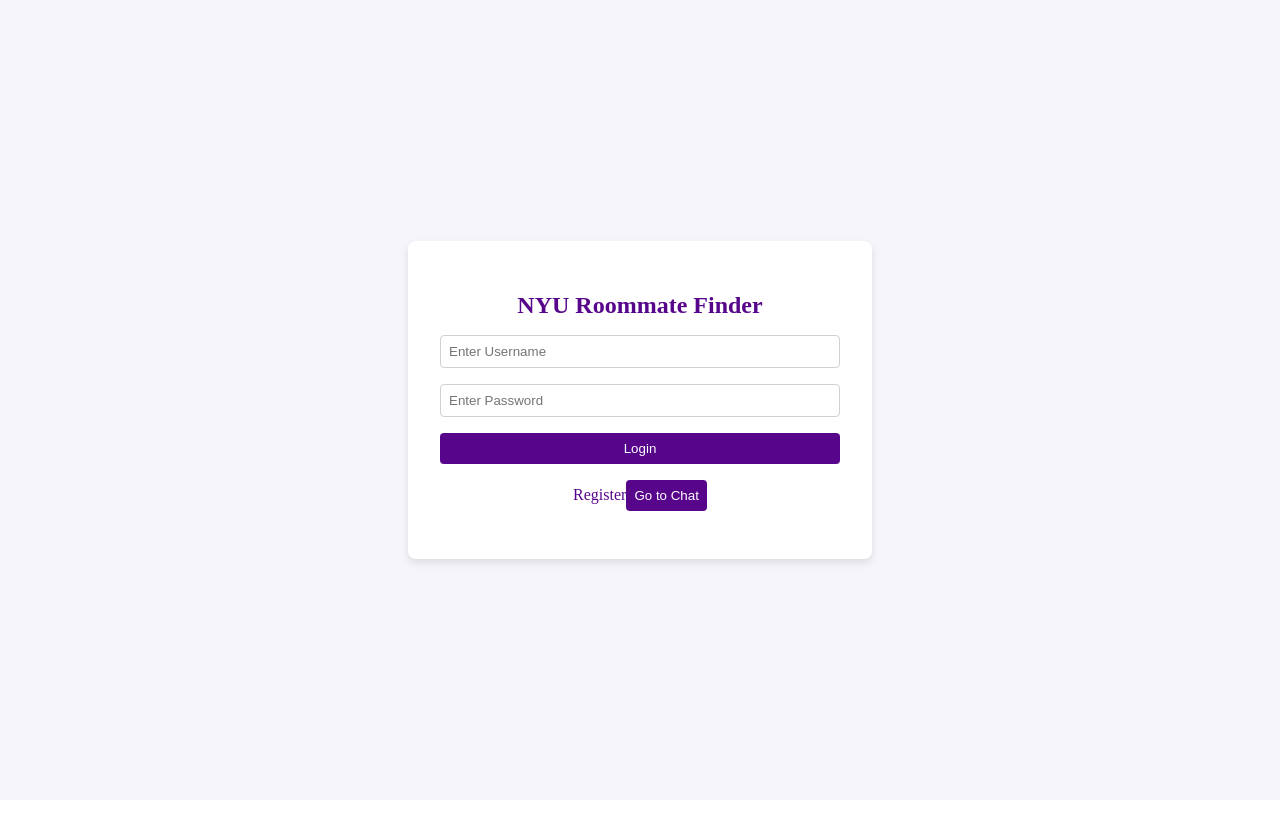
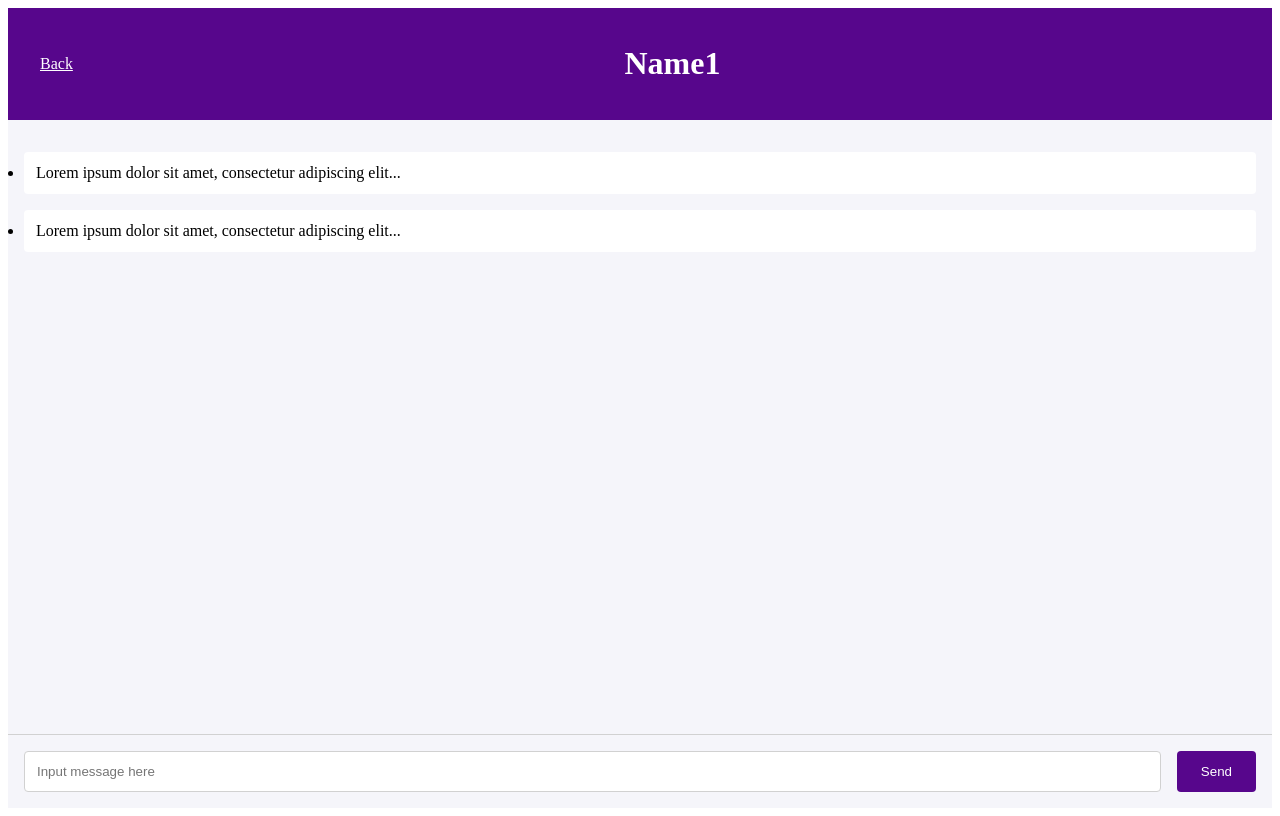
Before and after one commit to yujin-hong-123/roommate-finder, a React (Create React App) app in the folder front-end/: page /chatpage in a window 1280 px wide. Before the commit this address led to /login. Built offline with nearby package versions, Linux system fonts and the light colour scheme.

Commit message:
changed the css naming and changed url routing name for chats page

```diff
--- a/front-end/src/App.js
+++ b/front-end/src/App.js
@@ -1,8 +1,8 @@
 import React from 'react';
 import { BrowserRouter as Router, Routes, Route, Navigate } from 'react-router-dom';
-import LoginForm from './components/LoginForm';
-import RegistrationForm from './components/RegistrationForm';
-import ChatPage from './components/ChatPage';
+import LoginForm from './LoginForm';
+import RegistrationForm from './RegistrationForm';
+import ChatPage from './ChatPage';
 
 function App() {
   return (
@@ -10,7 +10,7 @@
       <Routes>
         <Route path="/login" element={<LoginForm />} />
         <Route path="/register" element={<RegistrationForm />} />
-        <Route path="/chat" element={<ChatPage />} />
+        <Route path="/chatpage" element={<ChatPage />} />
         {/* Redirect all other paths to "/login" */}
         <Route path="*" element={<Navigate replace to="/login" />} />
       </Routes>
--- a/front-end/src/components/ChatPage.js
+++ b/front-end/src/ChatPage.js
@@ -1,6 +1,6 @@
 import React, { useState } from 'react';
 import { Link } from 'react-router-dom';
-import '../styles/chats.css';
+import './chats.css';
 
 function ChatPage() {
   const [message, setMessage] = useState('');
--- a/front-end/src/components/LoginForm.js
+++ b/front-end/src/LoginForm.js
@@ -1,6 +1,8 @@
 import React, { useState } from 'react';
 import { useNavigate } from 'react-router-dom';
 import { Link } from 'react-router-dom';
+import './landingPages.css';
+
 
 function LoginForm() {
   const [username, setUsername] = useState('');
@@ -14,9 +16,9 @@
   };
 
   return (
-    <div className="container">
-      <div className="form-container">
-        <h2 className="title">NYU Roommate Finder</h2>
+    <div className="landingPage-container">
+      <div className="landingPage-form-container">
+        <h2 className="landingPage-title">NYU Roommate Finder</h2>
         <form className="form" onSubmit={handleSubmit}>
           <input
             type="text"
@@ -32,13 +34,13 @@
             placeholder="Enter Password"
             className="input"
           />
-          <button type="submit" className="button">Login</button>
-          <div className="footer">
-            <Link to="/register" className="link">
+          <button type="submit" className="landingPage-button">Login</button>
+          <div className="landingPage-footer">
+            <Link to="/register" className="landingPage-link">
               Register
             </Link>
             {/* Add this button below your Login/Register links */}
-            <button onClick={() => navigate('/chat')} className="button">
+            <button onClick={() => navigate('/chatpage')} className="button">
               Go to Chat
             </button>
           </div>
--- a/front-end/src/components/RegistrationForm.js
+++ b/front-end/src/RegistrationForm.js
@@ -15,10 +15,10 @@
   };
 
   return (
-    <div className="container">
-      <div className="form-container">
-        <h2 className="title">NYU Roommate Finder</h2>
-        <form className="form" onSubmit={handleSubmit}>
+    <div className="landingPage-container">
+      <div className="landingPage-form-container">
+        <h2 className="landingPage-title">NYU Roommate Finder</h2>
+        <form className="landingPage-form" onSubmit={handleSubmit}>
           <input
             type="text"
             value={username}
@@ -40,7 +40,7 @@
             placeholder="Confirm Password"
             className="input"
           />
-          <button type="submit" className="button">Register</button>
+          <button type="submit" className="landingPage-button">Register</button>
         </form>
       </div>
     </div>
--- a/front-end/src/index.js
+++ b/front-end/src/index.js
@@ -1,6 +1,6 @@
 import React from 'react';
 import ReactDOM from 'react-dom';
-import './styles/landingPages.css';
+import './landingPages.css';
 import App from './App';
 
 ReactDOM.render(
--- /dev/null
+++ b/front-end/src/landingPages.css
@@ -0,0 +1,83 @@
+/* Base styles for landing pages */
+.landingPage-container {
+  display: flex;
+  justify-content: center;
+  align-items: center;
+  min-height: 100vh;
+  background-color: #F5F5FA;
+}
+
+.landingPage-form-container {
+  background-color: #FFFFFF;
+  padding: 2rem;
+  border-radius: 8px;
+  box-shadow: 0 4px 8px rgba(0, 0, 0, 0.1);
+  width: 90%;
+  max-width: 400px;
+  margin: auto;
+}
+
+.landingPage-title {
+  color: #57068C;
+  text-align: center;
+  margin-bottom: 1rem;
+  font-size: 1.5rem; /* Larger text on smaller screens */
+}
+
+.landingPage-form {
+  display: flex;
+  flex-direction: column;
+}
+
+.landingPage-input {
+  padding: 0.5rem;
+  margin-bottom: 1rem;
+  border: 1px solid #D1D1D1;
+  border-radius: 4px;
+}
+
+.landingPage-button {
+  background-color: #57068C;
+  color: #FFFFFF;
+  padding: 0.5rem;
+  border: none;
+  border-radius: 4px;
+  margin-bottom: 1rem;
+  cursor: pointer;
+}
+
+.landingPage-button:hover {
+  background-color: #6D28D9;
+}
+
+.landingPage-footer {
+  text-align: center;
+}
+
+.landingPage-link {
+  color: #57068C;
+  text-decoration: none;
+}
+
+.landingPage-link:hover {
+  text-decoration: underline;
+}
+
+/* iPhone 14 Pro Max specific styles */
+@media only screen and (max-width: 428px) {
+  .landingPage-form-container {
+    padding: 1.5rem; /* Slightly less padding on smaller screens */
+  }
+
+  .landingPage-title {
+    font-size: 1.25rem; /* Adjust title size for smaller screens */
+  }
+
+  .landingPage-input {
+    padding: 0.75rem; /* Larger tap targets for inputs */
+  }
+
+  .landingPage-button {
+    padding: 0.75rem; /* Larger tap targets for buttons */
+  }
+}
--- a/front-end/src/styles/landingPages.css
+++ /dev/null
@@ -1,92 +0,0 @@
-/* src/styles/landingPages.css */
-
-/* Base styles */
-body, html {
-    margin: 0;
-    padding: 0;
-    height: 100%;
-  }
-
-  /* Reusable classes */
-  .container {
-    display: flex;
-    justify-content: center;
-    align-items: center;
-    min-height: 100vh;
-    background-color: #F5F5FA;
-  }
-
-  .form-container {
-    background-color: #FFFFFF;
-    padding: 2rem;
-    border-radius: 8px;
-    box-shadow: 0 4px 8px rgba(0, 0, 0, 0.1);
-    width: 90%;
-    max-width: 400px;
-    margin: auto;
-  }
-
-  .title {
-    color: #57068C;
-    text-align: center;
-    margin-bottom: 1rem;
-    font-size: 1.5rem; /* Larger text on smaller screens */
-  }
-
-  .form {
-    display: flex;
-    flex-direction: column;
-  }
-
-  .input {
-    padding: 0.5rem;
-    margin-bottom: 1rem;
-    border: 1px solid #D1D1D1;
-    border-radius: 4px;
-  }
-
-  .button {
-    background-color: #57068C;
-    color: #FFFFFF;
-    padding: 0.5rem;
-    border: none;
-    border-radius: 4px;
-    margin-bottom: 1rem;
-    cursor: pointer;
-  }
-
-  .button:hover {
-    background-color: #6D28D9;
-  }
-
-  .footer {
-    text-align: center;
-  }
-
-  .link {
-    color: #57068C;
-    text-decoration: none;
-  }
-
-  .link:hover {
-    text-decoration: underline;
-  }
-
-  /* iPhone 14 Pro Max specific styles */
-  @media only screen and (max-width: 428px) {
-    .form-container {
-      padding: 1.5rem; /* Slightly less padding on smaller screens */
-    }
-
-    .title {
-      font-size: 1.25rem; /* Adjust title size for smaller screens */
-    }
-
-    .input {
-      padding: 0.75rem; /* Larger tap targets for inputs */
-    }
-
-    .button {
-      padding: 0.75rem; /* Larger tap targets for buttons */
-    }
-  }
```
Also changed, not shown: front-end/src/chats.css (renamed from front-end/src/styles/chats.css).
